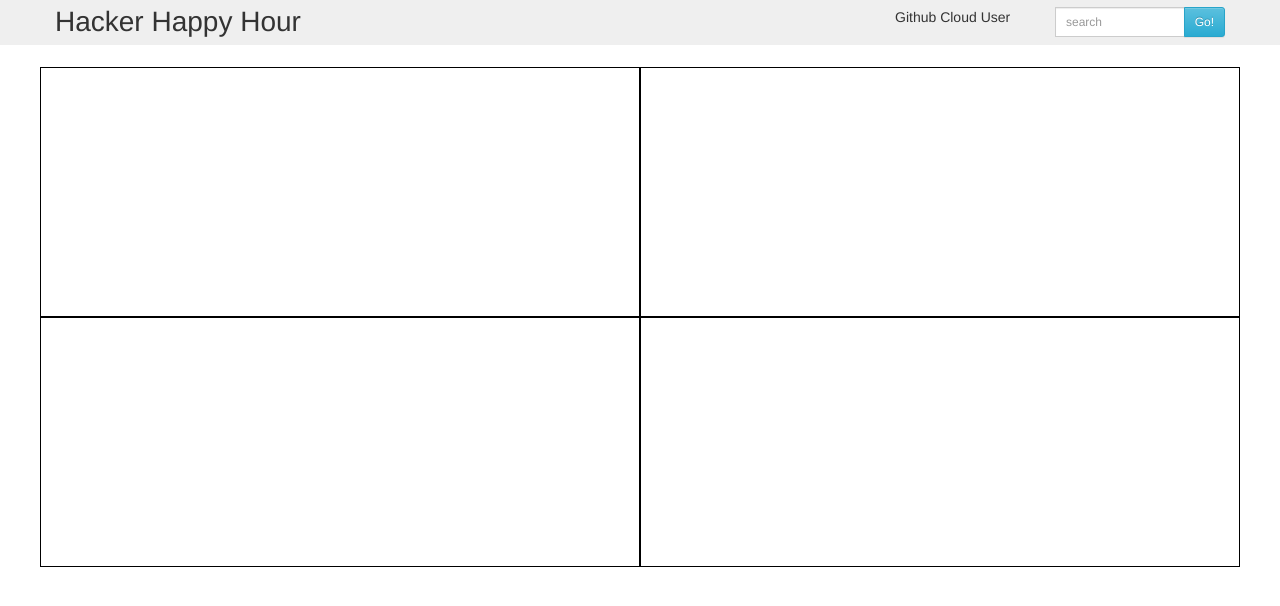
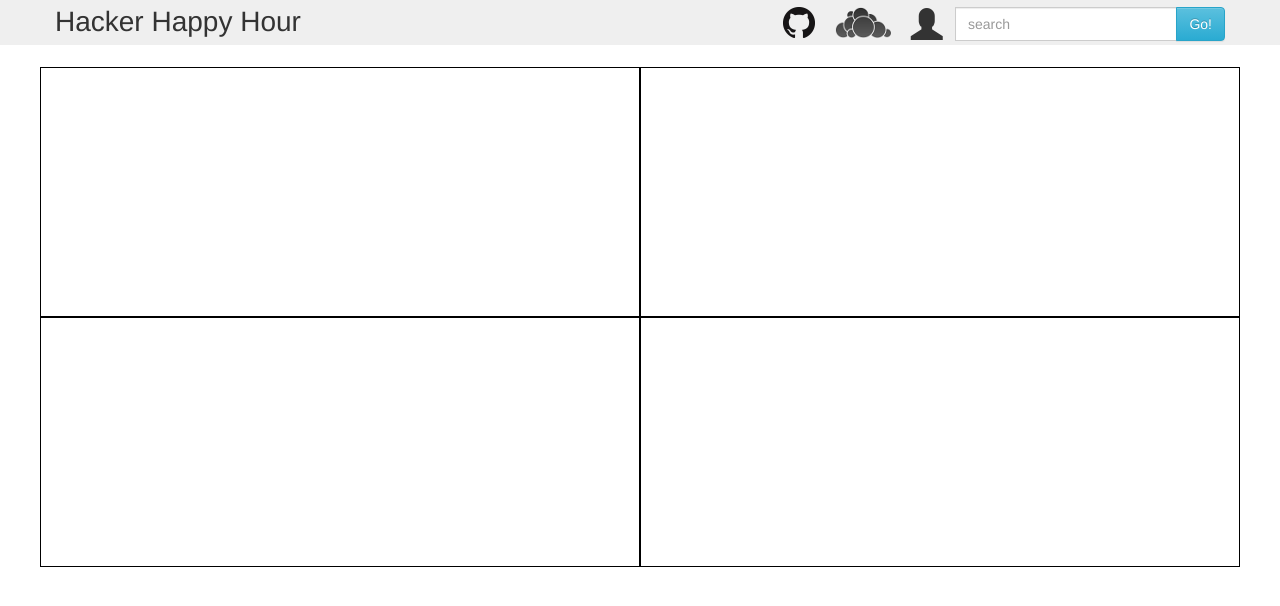
Before and after one commit to HackerHappyHour/hacker-happy-hour, a website: page src/index.html in a window 1280 px wide. Drawn offline with Linux system fonts and the light colour scheme.

Commit message:
navbar formatting and markup

```diff
--- a/src/css/main.less
+++ b/src/css/main.less
@@ -10,6 +10,8 @@
 }
 nav {
 	display:none;
+
+
 }
 .brand-bar {
 
@@ -28,11 +30,21 @@ nav {
 
 	.links {
 		float:right;
+		position: relative;
+		right:-80px;
 
 	}
 
 	.links li {
 		display:inline;
+		margin:0 8px;
+		img {
+			vertical-align: top;
+			cursor: pointer;
+		}
+		.glyphicon-user {
+			font-size: 32px;
+		}
 	}
 }
 
--- a/src/index.html
+++ b/src/index.html
@@ -12,25 +12,33 @@
     <body>
         <div class="nav-bkgd"></div>
         <div class="brand-bar">
-            <div class="col-md-8">
+            <div class="col-md-6">
             <h1>Hacker Happy Hour</h1>
             </div>
-            <div class="search col-xs-2">
+            <div class="search col-xs-3">
                 <form id="search-form">
                     <div class="input-group">
                         <label class="sr-only" for="search-box">Search</label>
-                        <input class="form-control input-sm" type="text" name="search-box" id="search-box" placeholder="search"/>
+                        <input class="form-control " type="text" name="search-box" id="search-box" placeholder="search"/>
                         <span class="input-group-btn">
-                            <button class="btn btn-sm btn-info" type="button">Go!</button>
+                            <button class="btn  btn-info" type="button">Go!</button>
                         </span>
                     </div>
                 </form>
             </div>
-            <div class="links col-xs-2">
+            <div class="links col-xs-3">
                 <ul>
-                    <li>Github</li>
-                    <li>Cloud</li>
-                    <li>User</li>
+                    <li>
+                        <a href="http://github.com/HackerHappyHour">
+                            <img src="img/GitHub-Mark-32px.png" />
+                        </a>
+                    </li>
+                    <li>
+                        <a href="http://cloud.hackerhappyhour.com">
+                            <img src="img/own-cloud-icon3.png" />
+                        </a>
+                    </li>
+                    <li><span class="glyphicon glyphicon-user"></span></li>
                 </ul>
             </div>
         </div>
```
Also changed, not shown: src/css/main.css, src/img/GitHub-Mark-32px.png (added), src/img/own-cloud-icon1.png (added), src/img/own-cloud-icon2.png (added), src/img/own-cloud-icon3.png (added).
